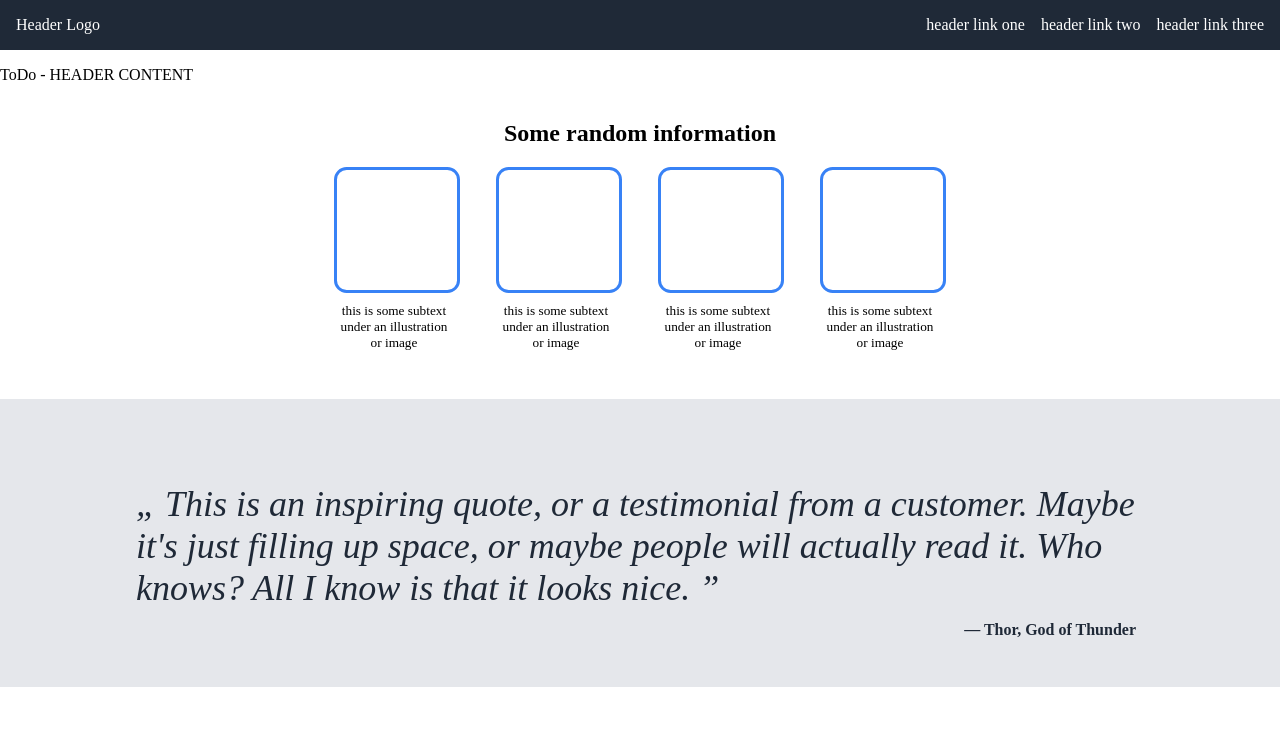
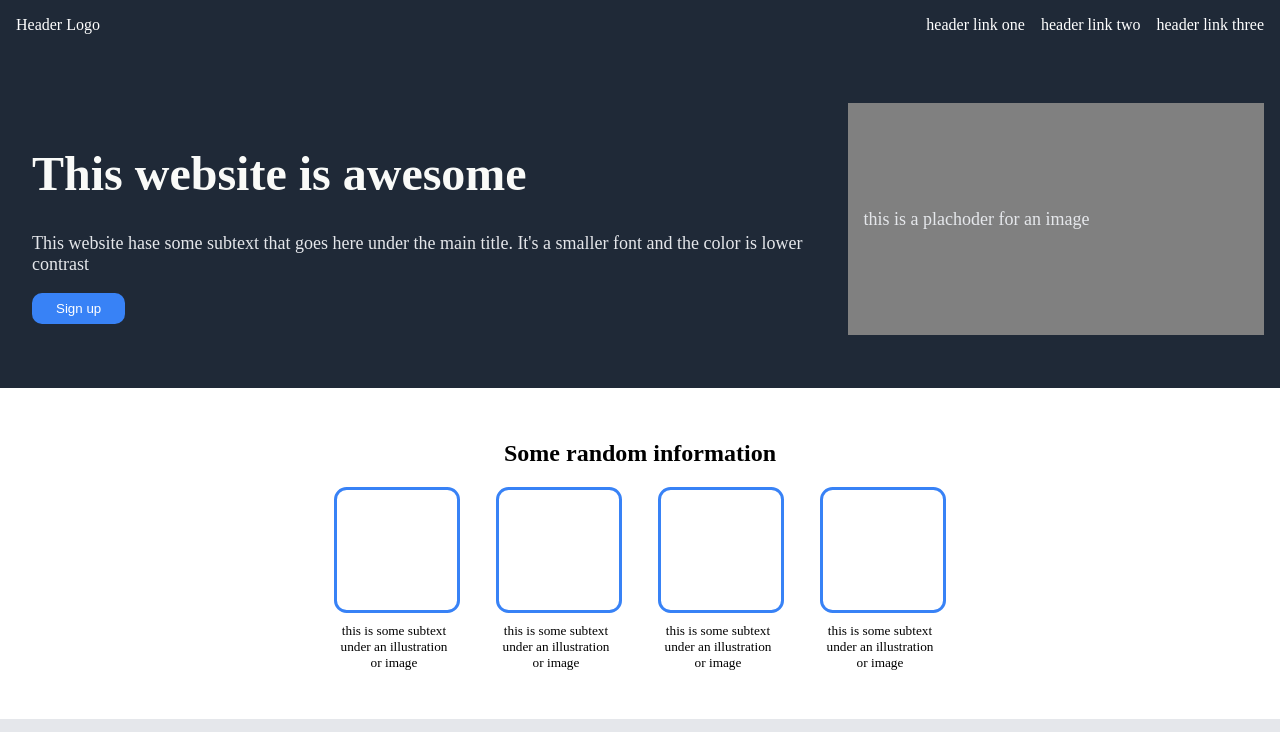
Before and after one commit to hadda4/odin-landing, a plain HTML site: page index.html in a window 1280 px wide. Shown: the top 732 px of the page. Drawn offline with Linux system fonts and the light colour scheme.

Commit message:
add header section with one div on the left (contains heading, subtext and a button) and one div on the right with a placeholder for an image

```diff
--- a/index.html
+++ b/index.html
@@ -21,9 +21,20 @@
         </ul>
     </nav>
 
-
-    <p>ToDo - HEADER CONTENT</p>
-
+    <header>
+        <div class="header-cont-left">
+            <h1>This website is awesome</h1>
+            <p class="subtext">This website hase some subtext that goes here under the main title. It's a smaller font
+                and the color is
+                lower contrast</p>
+            <button class="btn-signup" type="button" onclick="alert('Not implmentet SignUp')">Sign up
+        </div>
+        <div class="header-cont-right">
+            <p class="img-placeholder">
+                this is a plachoder for an image
+            </p>
+        </div-header-cont-right>
+    </header>
     <main>
         <section class="info">
             <h2>Some random information</h2>
--- a/styles/style.css
+++ b/styles/style.css
@@ -6,6 +6,7 @@ body {
 }
 
 nav,
+header,
 footer {
   background-color: #1f2937;
 }
@@ -32,6 +33,42 @@ nav ul {
   margin-left: 16px;
 }
 /* Style - HEADER */
+header {
+  display: flex;
+  justify-content: center;
+  align-items: center;
+  padding: 48px 16px;
+  margin-bottom: 32px;
+}
+
+.header-cont-left {
+  padding: 16px;
+}
+
+.header-cont-right {
+  height: 200px;
+  width: 400px;
+  padding: 16px;
+   text-align: center;
+   display: flex;
+  background-color: gray;
+  }
+
+h1{
+  font-size: 48px;
+  font-weight: 700px;
+  color: #f9faf8;
+}
+header p{
+  font-size: 18px;
+  color: #e5e7eb;
+  align-self: center;
+
+
+}
+header .btn-signup{
+  border:  none;
+}
 
 /* Style - MAIN */
 
@@ -42,7 +79,7 @@ main {
 /* Section - Articles */
 .rand-info {
   display: flex;
-  justify-content:center;
+  justify-content: center;
   flex-wrap: wrap;
   gap: 36px;
   margin-bottom: 48px;
@@ -50,12 +87,11 @@ main {
 .info h2 {
   text-align: center;
 }
-.info h5{
+.info h5 {
   text-align: center;
   font-weight: 500;
   margin-bottom: 0;
 }
-
 
 .art-info {
   display: flex;
@@ -67,7 +103,7 @@ main {
   height: 120px;
   width: 120px;
 }
-.art-subtext{
+.art-subtext {
   word-wrap: break-word;
   width: 120px;
   margin-top: 10px;
```
